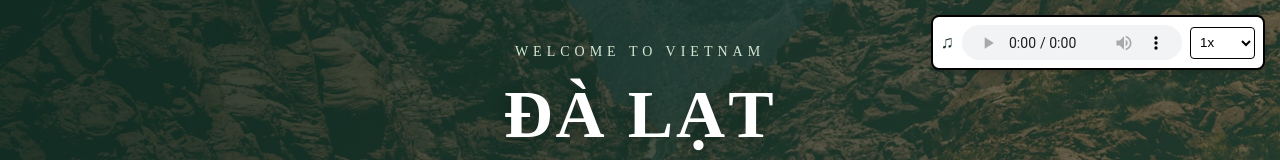
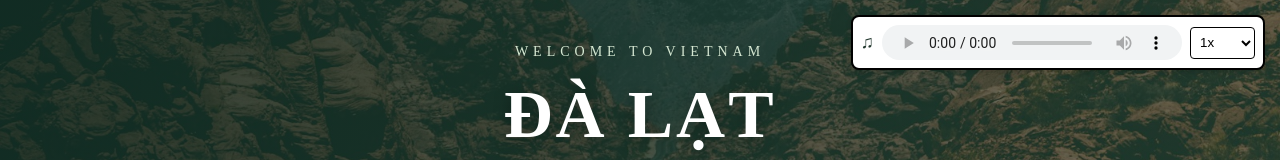
Before and after one commit to O3-O2O/DaLatNhom9, a plain HTML site: page index.html in a window 1280 px wide. Shown: the top 160 px of the page. Drawn offline with Linux system fonts and the light colour scheme.

Commit message:
Add files via upload

```diff
--- a/index.html
+++ b/index.html
@@ -555,7 +555,7 @@
             src="audio/gioi_thieu_da_lat.mp3"
             controls
             autoplay
-            style="width: 220px; height: 35px; cursor: default;"
+            style="width: 300px; height: 35px; cursor: default;"
         ></audio>
 
         <select
```
